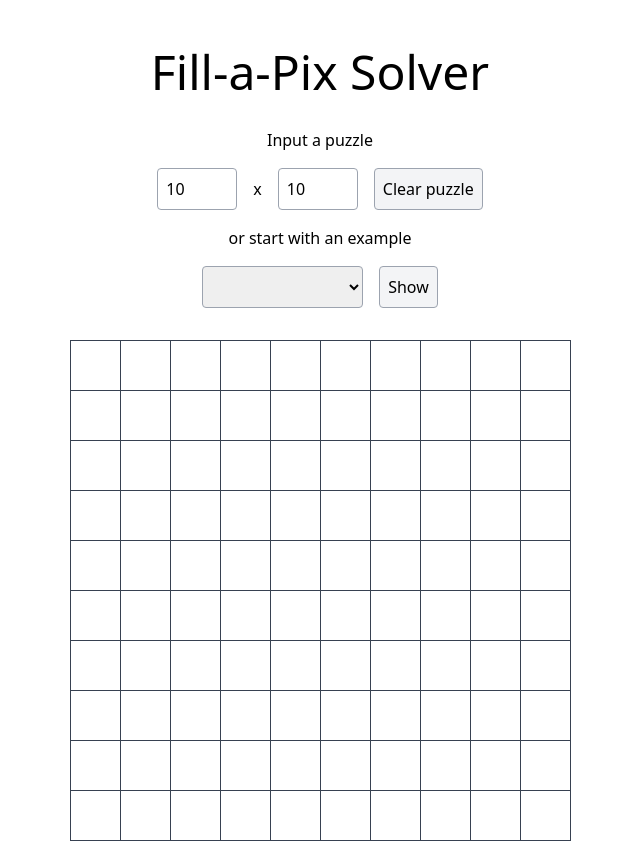
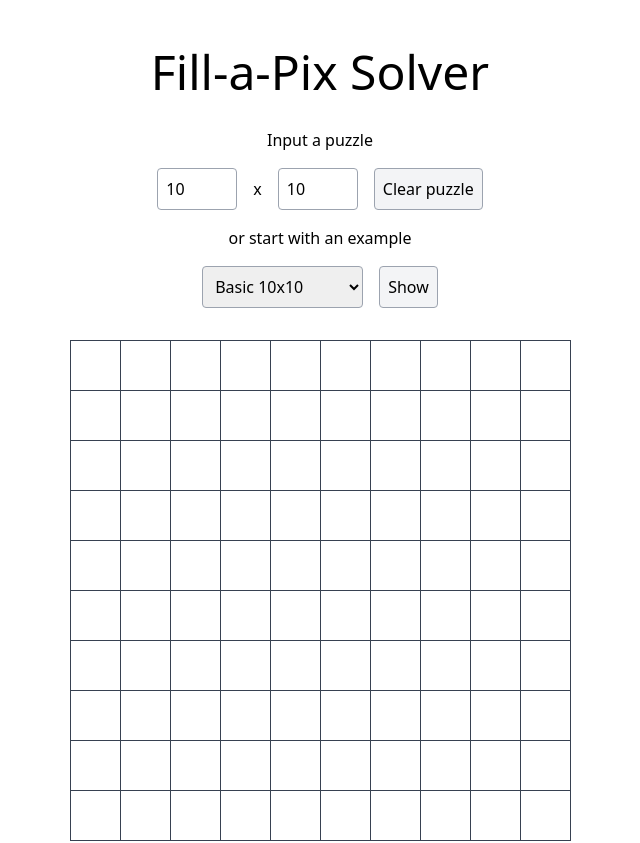
Before and after one commit to jsborjesson/conceptis-puzzle-solver, a Vue app: page / in a window 1280 px wide. Shown: the top 843 px of the page, without its empty margins (320-960 px from the left). Built offline with nearby package versions, Linux system fonts and the light colour scheme.

Commit message:
Select the first example in the dropdown by default

```diff
--- a/src/components/FillAPix.vue
+++ b/src/components/FillAPix.vue
@@ -69,7 +69,7 @@ const MAX_SQUARE_SIZE: number = 50;
 export default defineComponent({
   data() {
     return {
-      selectedExample: "",
+      selectedExample: Object.keys(examples)[0],
       examples,
       blankPuzzleHeight: 10,
       blankPuzzleWidth: 10,
```
